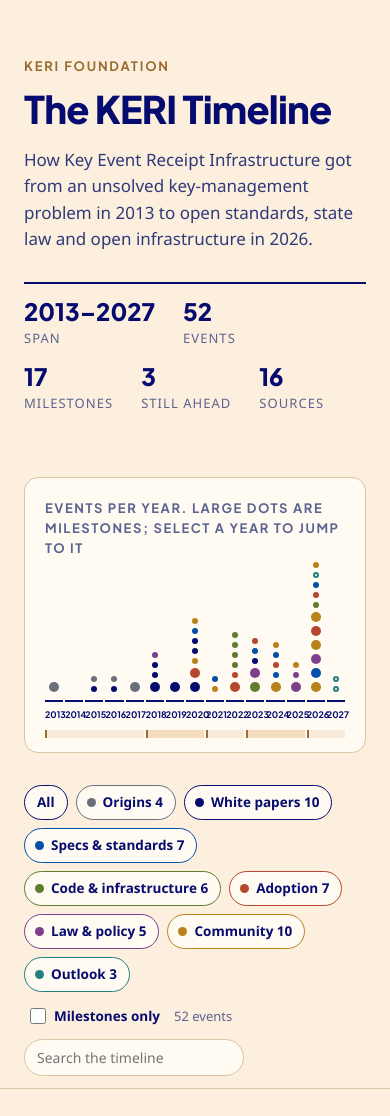
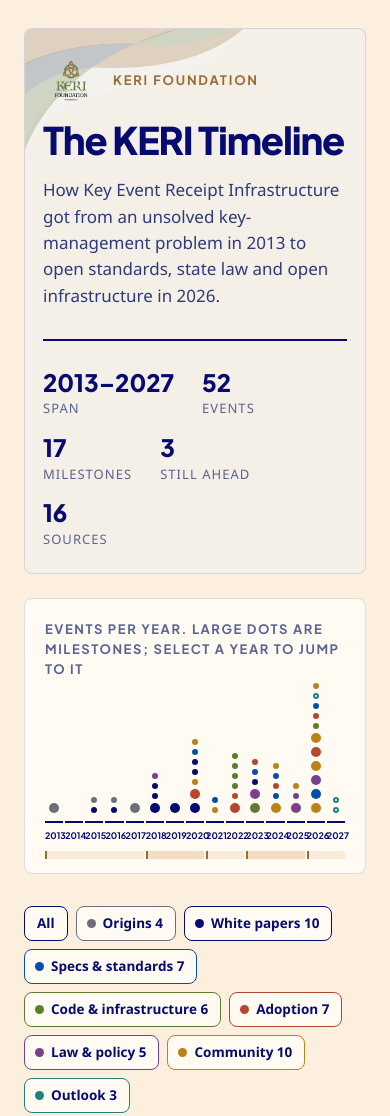
Before and after one commit to kordwarshuis/KERI-timeline, a plain HTML site: page index.html in a window 390 px wide. Shown: the top 1116 px of the page. Drawn offline with Linux system fonts and the light colour scheme.

Commit message:
Enhance index.html with new meta tags, favicon links, and improved styles. Added new image assets for branding and icons, including touch icons and wave graphics for visual appeal. Updated CSS for better layout and hover effects.
Signed-off-by: Kor Dwarshuis <proximus@fastmail.com>

```diff
--- a/index.html
+++ b/index.html
@@ -7,7 +7,18 @@
     <title>The KERI Timeline | KERI Foundation</title>
     <meta name="description"
         content="A sourced timeline of the development of KERI, from RAET in 2013 to open standards, state law and open infrastructure in 2026.">
-    <link rel="icon" type="image/png" sizes="32x32" href="/custom/img/favicon-32x32.png">
+    <link rel="icon" type="image/png" sizes="32x32" href="assets/img/favicon-32x32.png">
+    <link rel="icon" type="image/png" sizes="192x192" href="assets/img/favicon-192x192.png">
+    <link rel="apple-touch-icon" href="assets/img/apple-touch-icon.png">
+    <meta name="msapplication-TileImage" content="assets/img/mstile-270x270.png">
+    <meta property="og:site_name" content="KERI Foundation">
+    <meta property="og:title" content="The KERI Timeline | KERI Foundation">
+    <meta property="og:description"
+        content="A sourced timeline of the development of KERI, from RAET in 2013 to open standards, state law and open infrastructure in 2026.">
+    <meta property="og:image" content="assets/img/logo-keri-foundation-og.png">
+    <meta property="og:image:alt" content="KERI Foundation logo">
+    <meta name="twitter:card" content="summary_large_image">
+    <meta name="twitter:image" content="assets/img/logo-keri-foundation-og.png">
     <link rel="preconnect" href="https://fonts.googleapis.com">
     <link rel="preconnect" href="https://fonts.gstatic.com" crossorigin>
     <link
@@ -15,19 +26,25 @@
         rel="stylesheet">
     <style>
         :root {
+            /* Brand palette from keri.foundation brand.json */
             --ink: #060b6f;
             --muted: #2e3a7a;
             --soft: #5b6390;
             --bg: #fdefde;
             --panel: #f4f0e8;
             --stone: #e8e6de;
+            --speaker: #f6e2b8;
             --accent: #986c32;
             --link: #0450a8;
             --on-ink: #ffffff;
+            --hover: #f8e4c8;
+            --play: #5f7c2f;
             --surface: #f8ead8;
             --surface2: #f3dcc0;
+            --surface3: #f7f1e6;
             --card: #fffaf2;
-            --line: #d9c4a3;
+            --line: color-mix(in srgb, var(--ink) 12%, transparent);
+            --waves: url("assets/img/waves-kim-1.png");
             --heading-font: 'Plus Jakarta Sans', 'Segoe UI', sans-serif;
             --body-font: 'Segoe UI', Tahoma, Geneva, Verdana, sans-serif;
 
@@ -66,6 +83,15 @@
             color: var(--link);
         }
 
+        a:hover {
+            color: var(--ink);
+        }
+
+        a:focus-visible {
+            outline: 2px solid var(--accent);
+            outline-offset: 2px;
+        }
+
         .wrap {
             max-width: 1080px;
             margin: 0 auto;
@@ -74,22 +100,67 @@
 
         /* ---------- Header ---------- */
         .masthead {
-            padding: 56px 0 28px;
+            position: relative;
+            z-index: 0;
+            overflow: hidden;
+            margin: 28px 0 10px;
+            padding: 36px 28px 28px;
+            background: var(--panel);
+            border: 1px solid var(--line);
+            border-radius: 8px;
         }
 
-        .kicker {
+        .masthead > * {
+            position: relative;
+            z-index: 1;
+        }
+
+        /* Corner wave — same treatment as keri.foundation galleries */
+        .masthead::after {
+            content: "";
+            position: absolute;
+            left: 0;
+            top: 0;
+            width: 360px;
+            height: 208px;
+            background-image: var(--waves);
+            background-repeat: no-repeat;
+            background-position: left top;
+            background-size: 360px 208px;
+            transform: rotate(180deg);
+            pointer-events: none;
+            z-index: 0;
+            opacity: 0.55;
+        }
+
+        .brand {
+            display: inline-flex;
+            align-items: center;
+            gap: 14px;
+            text-decoration: none;
+            color: inherit;
+            margin: 0 0 18px;
+        }
+
+        .brand:hover,
+        .brand:focus-visible {
+            color: inherit;
+            text-decoration: none;
+        }
+
+        .brand img {
+            display: block;
+            width: 72px;
+            height: auto;
+        }
+
+        .brand-text {
             font-family: var(--heading-font);
             font-weight: 700;
             font-size: 13px;
             letter-spacing: 0.14em;
             text-transform: uppercase;
             color: var(--accent);
-            margin: 0 0 14px;
-        }
-
-        .kicker a {
-            color: inherit;
-            text-decoration: none;
         }
 
         h1 {
@@ -97,7 +168,7 @@
             font-weight: 800;
             font-size: clamp(38px, 6vw, 64px);
             line-height: 1.02;
-            letter-spacing: -0.02em;
+            letter-spacing: -0.03em;
             margin: 0 0 18px;
         }
 
@@ -114,7 +185,7 @@
             gap: 0;
             border-top: 2px solid var(--ink);
             margin: 0;
-            padding: 0;
+            padding: 14px 0 0;
             list-style: none;
         }
 
@@ -146,10 +217,10 @@
 
         /* ---------- Overview strip ---------- */
         .overview {
-            margin: 34px 0 10px;
+            margin: 24px 0 10px;
             background: var(--card);
             border: 1px solid var(--line);
-            border-radius: 14px;
+            border-radius: 8px;
             padding: 20px 20px 14px;
         }
 
@@ -273,7 +344,7 @@
             font-size: 13.5px;
             font-weight: 600;
             padding: 6px 12px 6px 10px;
-            border-radius: 999px;
+            border-radius: 8px;
             border: 1.5px solid var(--line);
             background: transparent;
             color: var(--soft);
@@ -343,7 +414,7 @@
             font-size: 14px;
             padding: 7px 12px;
             border: 1.5px solid var(--line);
-            border-radius: 999px;
+            border-radius: 8px;
             background: var(--card);
             color: var(--ink);
             width: 220px;
@@ -488,7 +559,7 @@
         .ev-card {
             background: var(--card);
             border: 1px solid var(--line);
-            border-radius: 12px;
+            border-radius: 8px;
             padding: 14px 18px 14px;
             min-width: 0;
         }
@@ -648,11 +719,31 @@
 
         /* ---------- Footer ---------- */
         footer {
+            position: relative;
+            z-index: 0;
             margin-top: 72px;
-            padding: 30px 0 60px;
+            padding: 30px 0 120px;
             border-top: 2px solid var(--ink);
             font-size: 14px;
             color: var(--muted);
+        }
+
+        footer > * {
+            position: relative;
+            z-index: 1;
+        }
+
+        footer::after {
+            content: "";
+            position: absolute;
+            right: 0;
+            bottom: 0;
+            width: 280px;
+            height: 161px;
+            background: var(--waves) right bottom / 280px 161px no-repeat;
+            pointer-events: none;
+            z-index: 0;
+            opacity: 0.85;
         }
 
         footer h2 {
@@ -679,6 +770,25 @@
             margin-bottom: 4px;
         }
 
+        .footer-brand {
+            display: inline-flex;
+            align-items: center;
+            gap: 10px;
+            margin-top: 8px;
+            text-decoration: none;
+            color: var(--muted);
+            font-weight: 600;
+        }
+
+        .footer-brand:hover {
+            color: var(--ink);
+        }
+
+        .footer-brand img {
+            width: 36px;
+            height: auto;
+        }
+
         code {
             font-size: 0.92em;
             background: var(--surface2);
@@ -696,6 +806,30 @@
 
             html {
                 scroll-padding-top: 20px;
+            }
+
+            .masthead {
+                padding: 28px 18px 22px;
+            }
+
+            .masthead::after {
+                width: 220px;
+                height: 126px;
+                background-size: 220px 126px;
+            }
+
+            .brand img {
+                width: 56px;
+            }
+
+            footer {
+                padding-bottom: 88px;
+            }
+
+            footer::after {
+                width: 180px;
+                height: 104px;
+                background-size: 180px 104px;
             }
 
             .toolbar {
@@ -816,7 +950,11 @@
 <body>
     <div class="wrap">
         <header class="masthead">
-            <p class="kicker"><a href="/">KERI Foundation</a></p>
+            <a class="brand" href="https://keri.foundation/">
+                <img src="assets/img/logo-keri-foundation-color-transparent.png" width="72" height="59"
+                    alt="KERI Foundation">
+                <span class="brand-text">KERI Foundation</span>
+            </a>
             <h1 id="title">The KERI Timeline</h1>
             <p class="lede" id="subtitle"></p>
             <ul class="stats" id="stats"></ul>
@@ -853,6 +991,11 @@
                 published. Where sources disagree or a date is inferred, the entry carries a dating note.</p>
             <ul id="source-list"></ul>
             <p>Data: <a href="timeline.json">timeline.json</a> <span id="compiled"></span></p>
+            <a class="footer-brand" href="https://keri.foundation/">
+                <img src="assets/img/logo-keri-foundation-color-transparent.png" width="36" height="29"
+                    alt="">
+                KERI Foundation
+            </a>
         </footer>
     </div>
 
```
Also changed, not shown: assets/img/apple-touch-icon.png (added), assets/img/favicon-192x192.png (added), assets/img/favicon-32x32.png (added), assets/img/logo-keri-foundation-color-transparent.png (added), assets/img/logo-keri-foundation-og.png (added), assets/img/mstile-270x270.png (added), assets/img/waves-kim-1.png (added).
